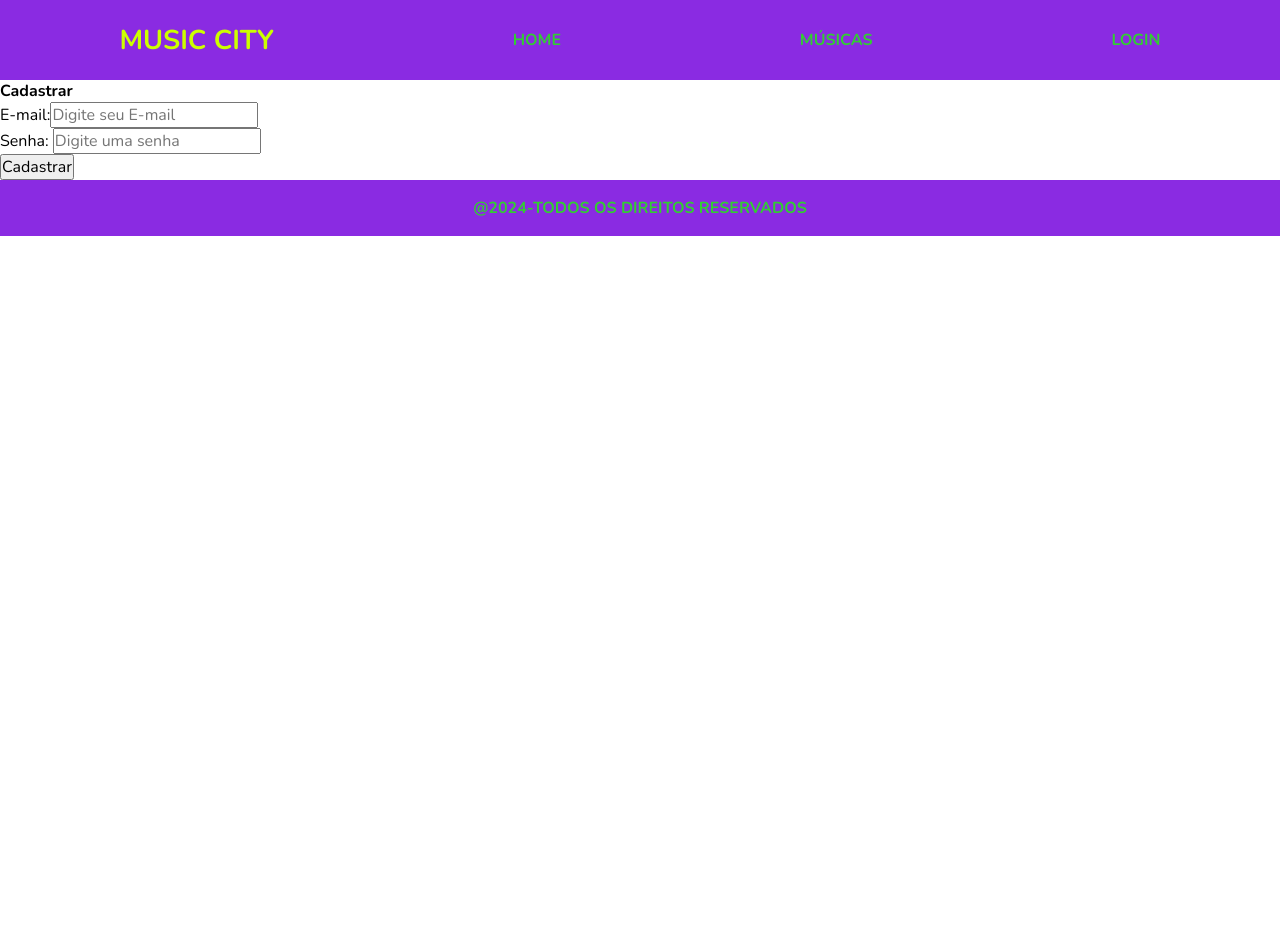
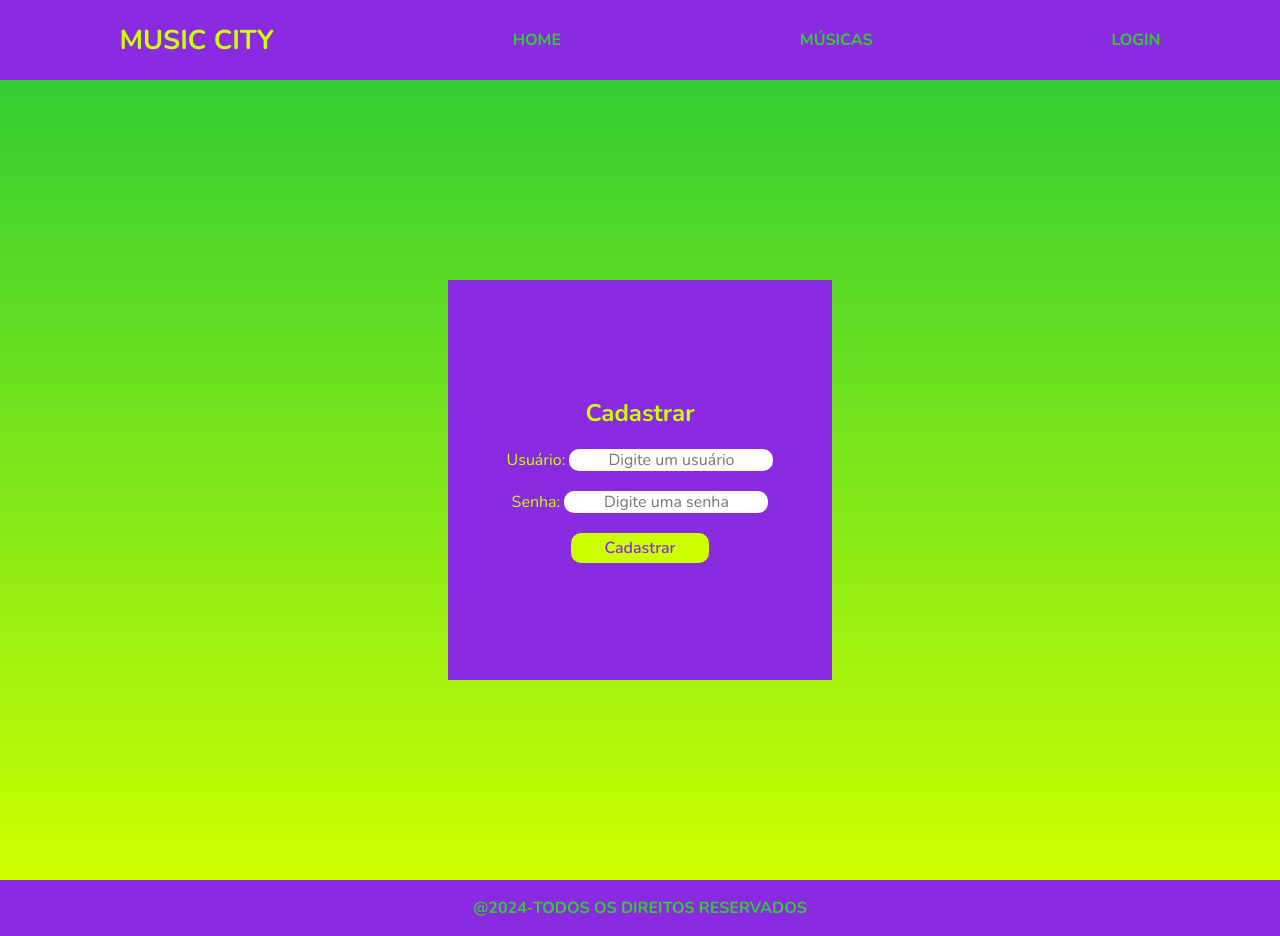
Before and after one commit to Tech-Nova-Solutions/projeto6, a React (Vite) app: page /cadastrar in a window 1280 px wide. Before the commit the page ends 800 px from the top, so only its background shows below. Built offline with nearby package versions, Linux system fonts and the light colour scheme.

Commit message:
estilizando pagina de cadastro

```diff
--- a/dados.json
+++ b/dados.json
@@ -1,11 +1,14 @@
 {
-    "usuarios":[
-
-        {
-            "usuario":"giu",
-            "senha": "123"
-        }
-    ]
-
-
+  "usuarios": [
+    {
+      "usuario": "giu",
+      "senha": "123",
+      "id": "a7af"
+    },
+    {
+      "id": "cdae",
+      "usuario": "giulia",
+      "senha": "123"
+    }
+  ]
 }
--- a/src/css/CadastarStyle.jsx
+++ b/src/css/CadastarStyle.jsx
@@ -2,6 +2,51 @@ import styled from 'styled-components'
 
 export const CadastrarStyle = styled.section `
         .container-cadastro{
+            width: 100%;
+            height: 100vh;
+            background-image: linear-gradient(to top, var(--amarelo), var(--verde));
+            display: flex;
+            justify-content: center;
+            align-items: center;
+        }
+        .form{
+            background: var(--roxo);
+            width: 30%;
+            height: 50vh;
+            display: flex;
+            flex-direction: column;
+            justify-content: center;
+            align-items: center;
+            gap: 20px;
+            padding: 20px;
+        }
+        .form h2{
+            font-size:1.5rem;
+            color:var(--amarelo);
 
         }
+        .form-group input{
+            text-align: center;
+            border-radius: 10px;
+            border: none;
+            outline-color: var(--amarelo);
+        }
+        .form-group{
+            color:var(--amarelo);
+            font-weight: 300;
+        }
+        .btn{
+            background: var(--amarelo);
+            color: var(--roxo);
+            font-weight: 600;
+            border: none;
+            width: 40%;
+            height: 30px;
+            border-radius: 10px;
+
+
+        }
+        .btn:hover{
+            background: var(--verde);
+        }
 `
--- a/src/routes/CadastrarUsuario.jsx
+++ b/src/routes/CadastrarUsuario.jsx
@@ -72,15 +72,15 @@ const CadastrarUsuario = () => {
   return (
     <CadastrarStyle>
       <section className="container-cadastro">
-        <form onSubmit={handleSubmit}>
+        <form onSubmit={handleSubmit} className='form'>
           <h2>Cadastrar</h2>
           <div className="form-group">
-            <label htmlFor="email">E-mail:</label>
+            <label htmlFor="email">Usuário: </label>
             <input
-              type="email"
-              name="email"
-              placeholder="Digite seu E-mail"
-              value={usuarios.email}
+              type="text"
+              name="usuario"
+              placeholder="Digite um usuário"
+              value={usuarios.usuario}
               onChange={handleChange}
             />
           </div>
```
